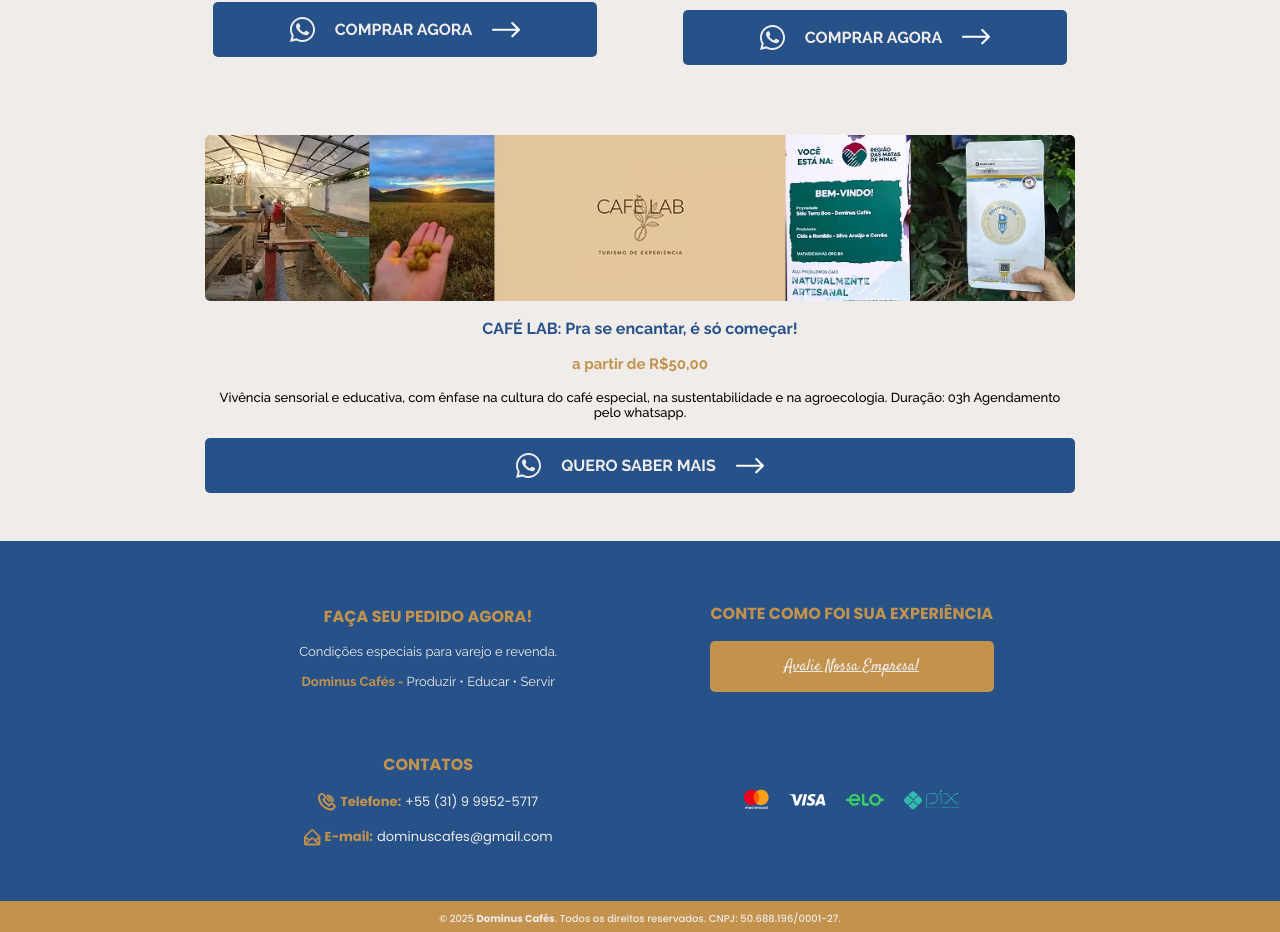
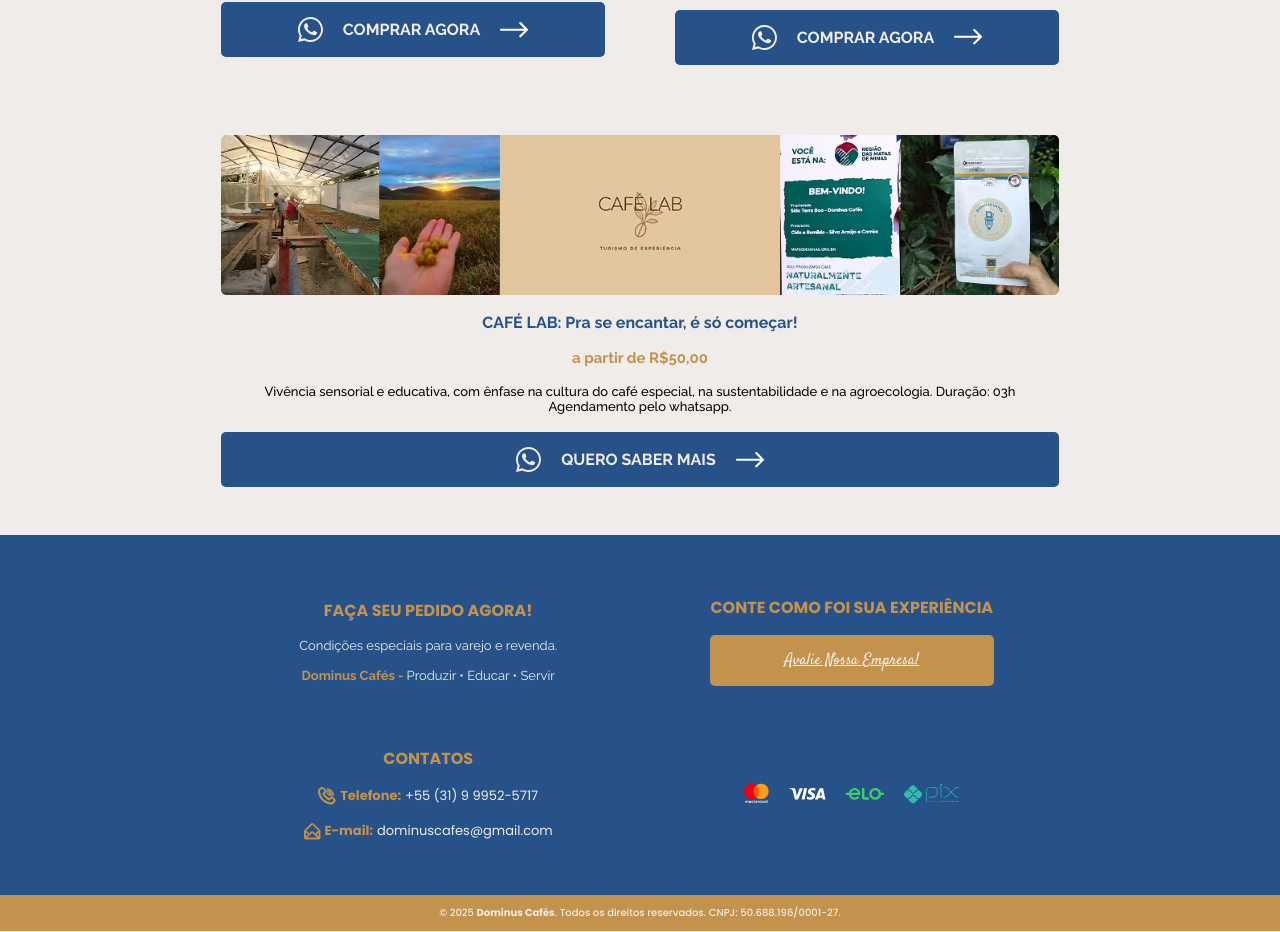
Before and after one commit to Galves-gi/dominus-oficial, an Angular app: page / in a window 1280 px wide. Shown: the part 4334-5266 px from the top of the page. Built offline with nearby package versions, Linux system fonts and the light colour scheme.

Commit message:
fix: largura maior do que outros cards home cafelab

```diff
--- a/src/app/core/layout/icone-whatsapp/icone-whatsapp.css
+++ b/src/app/core/layout/icone-whatsapp/icone-whatsapp.css
@@ -41,7 +41,7 @@
 
     height: clamp(56px, 6vw, 60px);
 
-    background:var(--cor-branco);
+    background: var(--cor-branco);
     border-radius: 87px;
 
     display: flex;
@@ -71,12 +71,15 @@
 
 /* ===== Texto ===== */
 .whatsapp__text {
-    font-size: 14px !important;
+    font-size: clamp(14px, 1vw, 14px) !important;
     color: #46C556;
     text-align: right;
     line-height: 1.2;
     font-family: var(--fonte-Poppins);
     font-weight: bold;
+
+    -webkit-text-size-adjust: none;
+    text-size-adjust: none;
 }
 
 /* ===== Estado ativo ===== */
--- a/src/app/pages/home/home.css
+++ b/src/app/pages/home/home.css
@@ -32,8 +32,9 @@
 /* Desktop */
 @media screen and (min-width: 750px) {
     .container__cards-produtos {
-        grid-template-columns: repeat(2, minmax(220px, 400px));
+        grid-template-columns: repeat(2, minmax(220px, clamp(350px, 30vw, 495px)));
         gap: clamp(30px, 6vw, 70px);
+
     }
 
     .card-produto {
@@ -45,7 +46,7 @@
     .container__cards-produtos>app-card-product-home.cafelab {
         display: block;
         width: 100%;
-        max-width: none;
+        max-width: 960px !important;
         grid-column: 1 / -1;
     }
 
--- a/src/index.html
+++ b/src/index.html
@@ -5,7 +5,7 @@
   <meta charset="utf-8">
   <title>Dominus Cafés</title>
   <base href="/">
-  <meta name="viewport" content="width=device-width, initial-scale=1.0">
+  <meta name="viewport" content="width=device-width, initial-scale=1">
 
   <link rel="icon" type="image/x-icon" href="favicon.svg">
 
--- a/src/styles.css
+++ b/src/styles.css
@@ -13,13 +13,12 @@
 html,
 body {
     height: 100%;
-    -webkit-text-size-adjust: 100%;
-    -moz-text-size-adjust: 100%;
-    text-size-adjust: 100%;
 }
 
 html {
     scroll-behavior: smooth;
+    -webkit-text-size-adjust: 100%;
+    text-size-adjust: 100%;
 }
 
 body {
```
